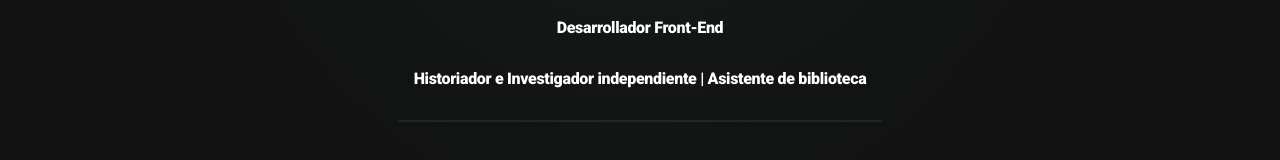
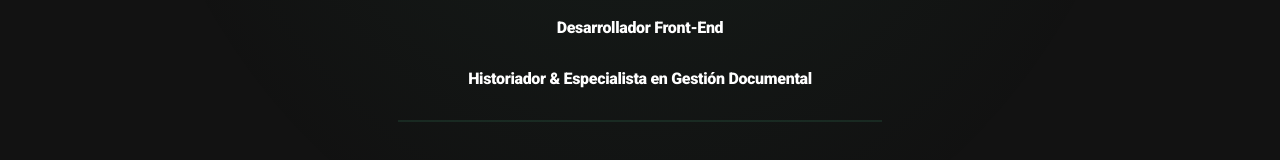
Before and after one commit to jltamayocabello-droid/mi-portafolio-vuetify, a Vue app: page / in a window 1280 px wide. Shown: the part 440-600 px from the top of the page. Built offline with nearby package versions, Linux system fonts and the light colour scheme.

Commit message:
Se actualiza presentación

```diff
--- a/src/pages/HomePage.vue
+++ b/src/pages/HomePage.vue
@@ -29,7 +29,7 @@
         Desarrollador Front-End
       </p>
       <p class="text-h5 text-sm-h4 font-weight-black mb-4 hero-title">
-        Historiador e Investigador independiente | Asistente de biblioteca
+        Historiador & Especialista en Gestión Documental
       </p>
       <v-divider class="my-4" color="primary" thickness="2" width="50%" />
 
@@ -629,7 +629,7 @@
 
   const academicBackground = [
     {
-      title: 'Egresado Magíster en Historia y Ciencias Sociales',
+      title: 'Egresado de Magíster en Historia y Ciencias Sociales',
       institution: 'Universidad ARCIS',
       years: '2012–2013',
       color: 'secondary',
```
